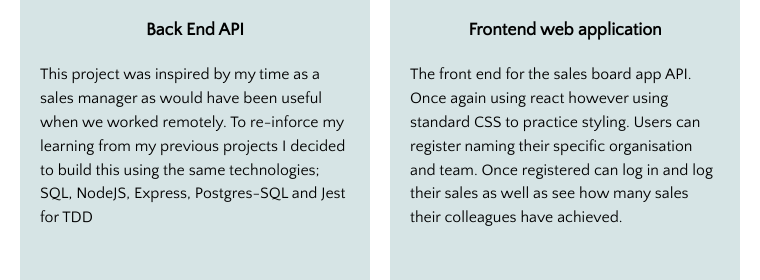
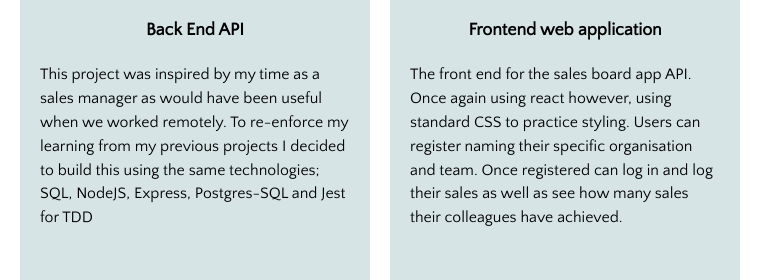
Before and after one commit to benboosh01/portfolio, a plain HTML site: page index.html in a window 1280 px wide. Shown: the part 2207-2487 px from the top of the page, 260-1020 px from the left. Drawn offline with Linux system fonts and the light colour scheme.

Commit message:
fix mistakes

```diff
--- a/index.html
+++ b/index.html
@@ -168,7 +168,7 @@
           <h4>Back End API</h4>
           <p>
             This project was inspired by my time as a sales manager as would
-            have been useful when we worked remotely. To re-inforce my learning
+            have been useful when we worked remotely. To re-enforce my learning
             from my previous projects I decided to build this using the same
             technologies; SQL, NodeJS, Express, Postgres-SQL and Jest for TDD
           </p>
@@ -182,7 +182,7 @@
           <h4>Frontend web application</h4>
           <p>
             The front end for the sales board app API. Once again using react
-            however using standard CSS to practice styling. Users can register naming their specific organisation and team. Once registered can log in and log their sales as well as see how many sales their colleagues have achieved.
+            however, using standard CSS to practice styling. Users can register naming their specific organisation and team. Once registered can log in and log their sales as well as see how many sales their colleagues have achieved.
           </p>
         </a>
         </div>
```
